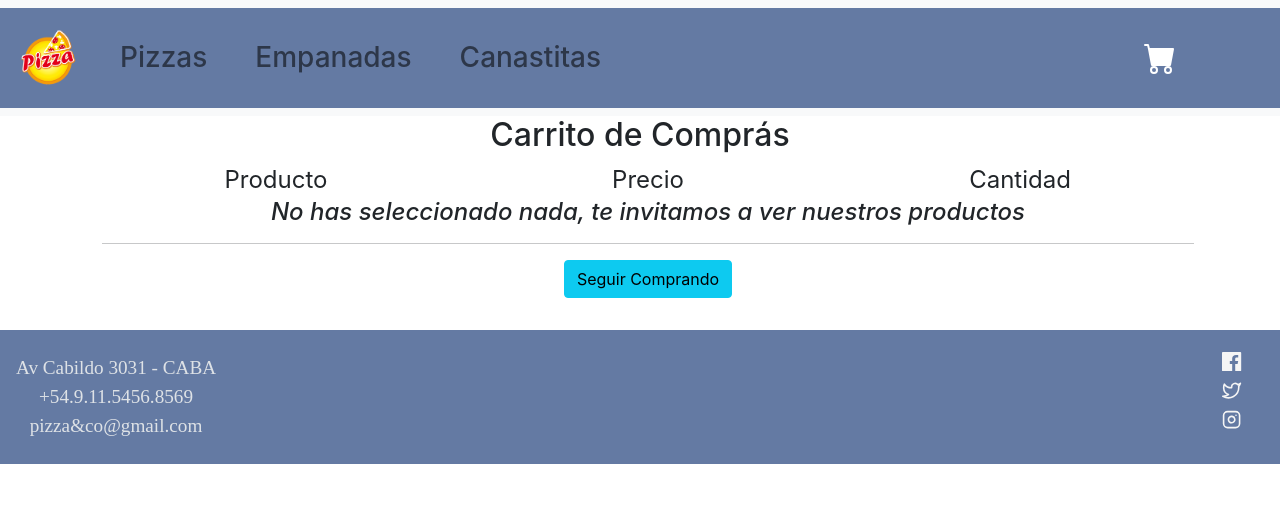
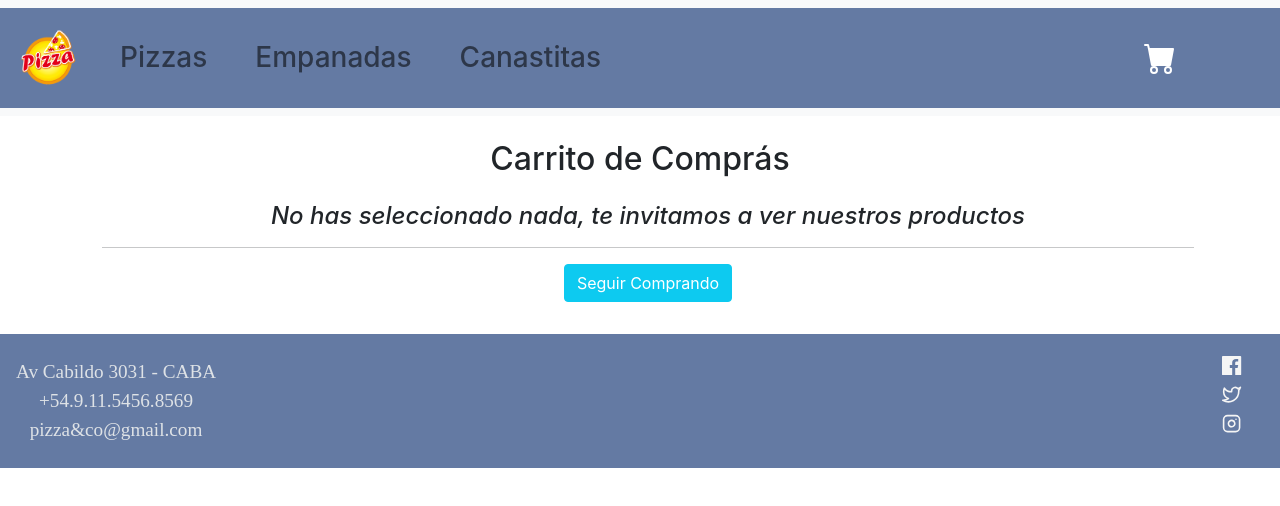
Before and after one commit to flortaglia/tienda-tagliaferro, a React (Create React App) app: page /cart in a window 1280 px wide. Shown: the top 506 px of the page. Built offline with nearby package versions, Linux system fonts and the light colour scheme.

Commit message:
modif cart

```diff
--- a/src/components/Cart.js
+++ b/src/components/Cart.js
@@ -9,18 +9,17 @@ const Cart = () => {
   return (
     <div>
       <div className="container">
-        <h2>Carrito de Comprás</h2>
+        <h2 className="my-4">Carrito de Comprás</h2>
 
         <div className="container my-6 mx-2">
+          {cart.length!==0
+          &&
           <div className="row">
-
-              <div className="col fs-4">Producto</div>
-              <div className="col fs-4">Precio</div>
-              <div className="col fs-4">Cantidad</div>
-
-
+                  <div className="col fs-4">Producto</div>
+                  <div className="col fs-4">Precio</div>
+                  <div className="col fs-4">Cantidad</div>
           </div>
-
+          }
           {  cart.length!==0 ?
 
               cart.map((item)=>(
@@ -30,7 +29,7 @@ const Cart = () => {
                     <div className="col fs-4">$ {item.price}</div>
                     <div className="col">
                     <input id={item.id} type="number" className='styleInput' max={item.stock} min={1} onChange={(event)=>(addCount(event.target.value,event.target.id))} defaultValue={item.count} />
-                     <button className="btn btn-danger" onClick={()=>removeItem(item.id)}><BsFillTrashFill/></button>
+                    <button className="btn btn-danger" onClick={()=>removeItem(item.id)}><BsFillTrashFill/></button>
                     </div>
                   </div>
                 </div>
@@ -40,7 +39,7 @@ const Cart = () => {
               <>
                   <h4 className='fst-italic'>No has seleccionado nada, te invitamos a ver nuestros productos</h4>
                   <hr/>
-                  <Link to="/"><button className="btn btn-info mx-2">Seguir Comprando</button></Link>
+                  <Link to="/" className="btn btn-info mx-2" style={{color:"white"}}>Seguir Comprando</Link>
 
               </>
 
@@ -56,8 +55,8 @@ const Cart = () => {
         <p className="mb-6 text-lg leading-8">Total $ {totalCart()}</p>
         <div >
           <button className="btn btn-danger mx-2" onClick={emptyCart}>Vaciar Carrito</button>
-          <Link to="/"><button className="btn btn-info mx-2">Seguir Comprando</button></Link>
-          <Link to="/cart/form"><button className="btn btn-success mx-2">Comprar</button></Link>
+          <Link to="/" className="btn btn-info mx-2" style={{color:"white"}}>Seguir Comprando </Link>
+          <Link to="/cart/form" className="btn btn-success mx-2">Comprar</Link>
         </div>
       </>
       }
--- a/src/components/ItemDetail.js
+++ b/src/components/ItemDetail.js
@@ -28,7 +28,7 @@ const ItemDetail = ({id,stock, category, title,description,price,pictureUrl}) =>
       let order = Number(cart[index].count) + count
       if (order<cart[index].stock){
         cart[index].count = Number(cart[index].count) + count
-        swal("Se agrego al carrito", `${count} ${category} de ${title}`, "success");
+        swal("Se agrego al carrito", `${count} ${category} más de ${title}`, "success");
       }else{
         cart[index].count=cart[index].stock
         swal("No tenemos más stock", `${category} de ${title}`, "warning");
@@ -64,11 +64,11 @@ const ItemDetail = ({id,stock, category, title,description,price,pictureUrl}) =>
             onAdd={onAdd}
            />
 
-          <Link to="/">
-            <button type="button" className="btn btn-secondary my-3" >Seguir comprando</button>
+          <Link className="btn btn-success my-3" to="/">
+            Seguir Comprando
           </Link>
-          <Link to="/cart">
-            <button type="button" className="btn btn-primary my-3 mx-2" >Ver Carrito</button>
+          <Link className="btn btn-info my-3 mx-2 " style={{color:"white"}} to="/cart">
+            Ver Carrito
           </Link>
 
           </div>
```
